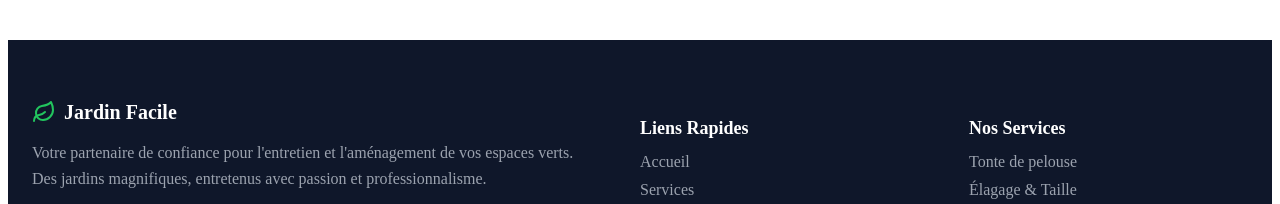
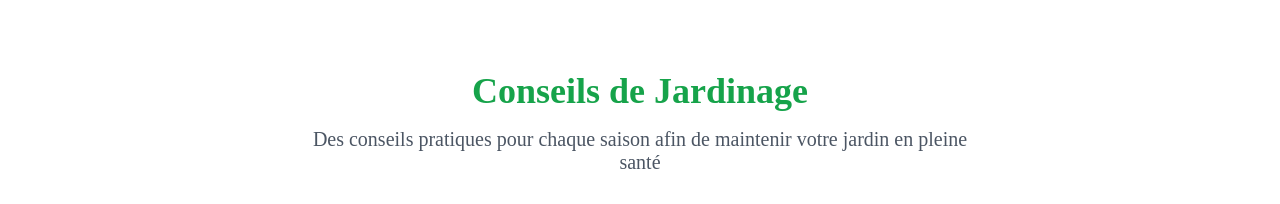
Before and after one commit to Mandarisse/Jardin-Facile1, a React (Vite) app: page / in a window 1280 px wide. Shown: the part 748-952 px from the top of the page. Built offline with nearby package versions, Linux system fonts and the light colour scheme.

Commit message:
#06 ajout du tips dans app.tsx

```diff
--- a/src/App.tsx
+++ b/src/App.tsx
@@ -2,6 +2,7 @@ import { Routes, Route } from "react-router-dom";
 import { Header } from "./components/Header";
 import { Hero } from "./components/Hero";
 import { Footer } from "./components/Footer";
+import { Tips } from "./components/Tips";
 
 function App() {
   return (
@@ -16,6 +17,7 @@ function App() {
         <Route path="/contact" element={<div style={{ padding: "120px 40px" }}>Contact page</div>} />
       </Routes>
       <Hero />
+      <Tips />
       <Footer />
     </>
   );
```
